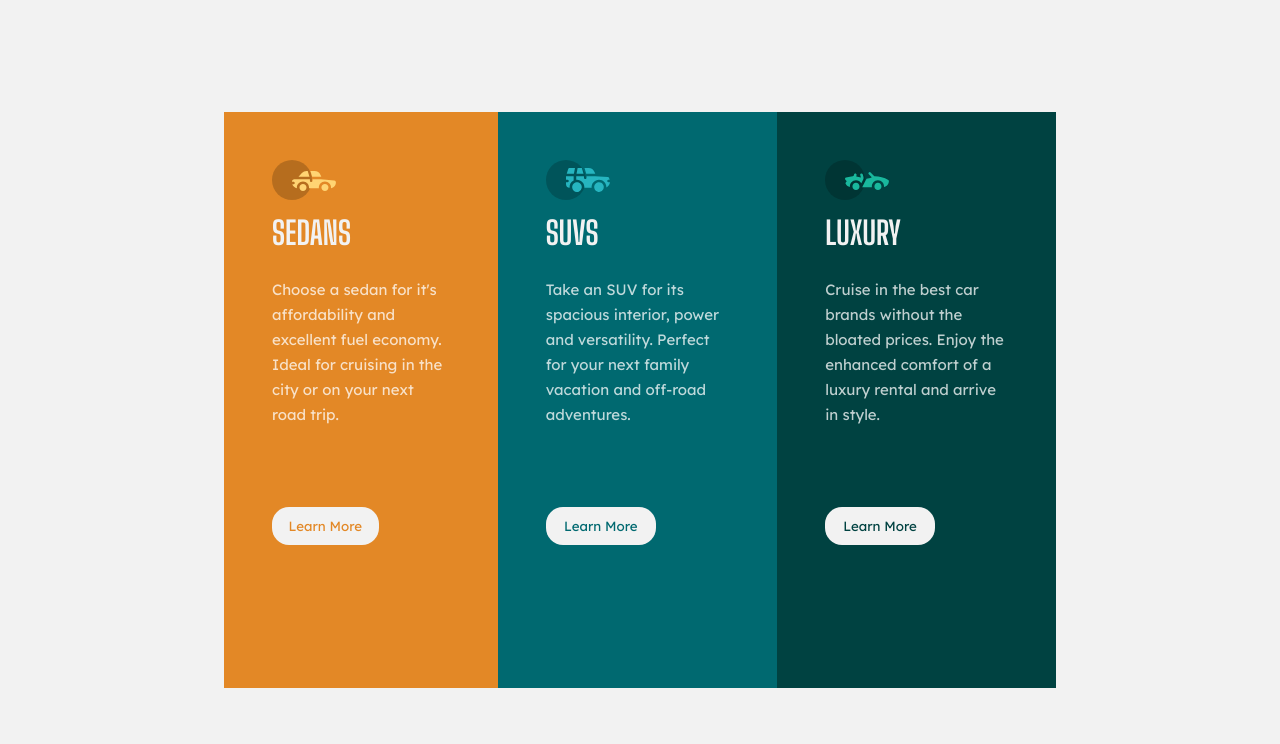
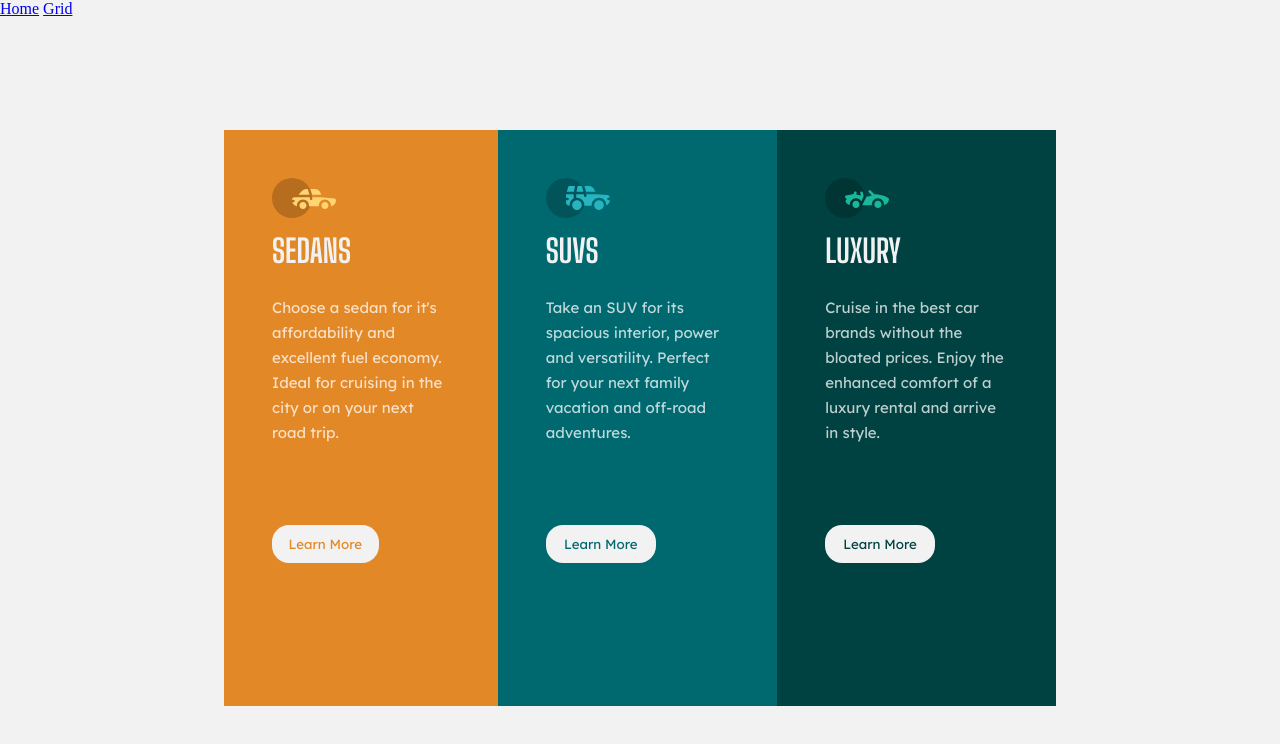
Before and after one commit to Allaanm/CSS-Flexbox-and-grid-layout, a plain HTML site: page index.html in a window 1280 px wide. Drawn offline with Linux system fonts and the light colour scheme.

Commit message:
Update index.html

```diff
--- a/index.html
+++ b/index.html
@@ -11,7 +11,13 @@
 </head>
 
 <body>
+       <header class="topnav">
+        <a class="home" href="index.html">Home</a>
+        <a class="grid-work" href="grid.html">Grid</a>
+    </header>
     <main>
+
+
         <div class="sedan">
             <img src="./icon-sedans.svg" alt="sedan icon" />
             <h1>SEDANS</h1>
```
